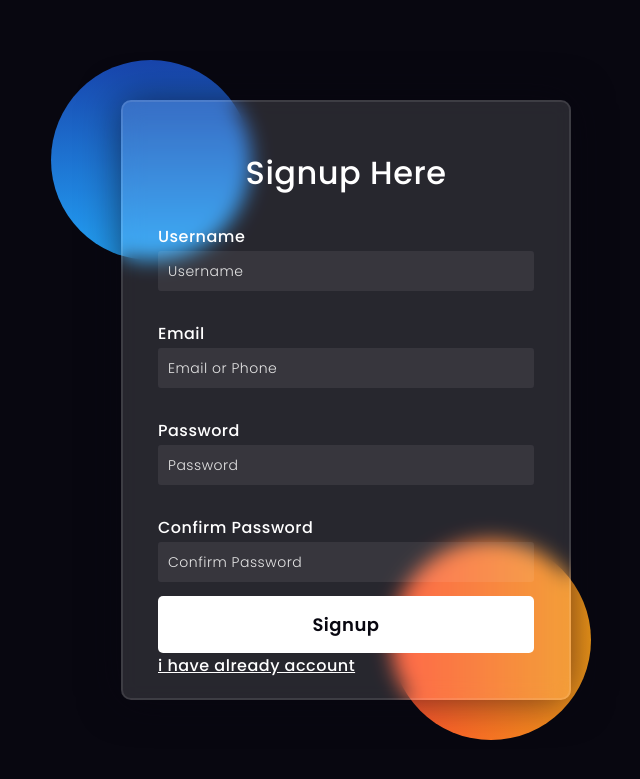
After one commit to Rudra3012/IT314_Project_20, a Django app: page /signup/ in a window 1280 px wide. The commit adds this page. Shown: the top 779 px of the page, without its empty margins (294-934 px from the left). Run offline with Django 4.2, Linux system fonts and the light colour scheme.

Commit message:
Improved signup page. Implemented login and signup backend.

```diff
--- a/code/IT314_Project_20/crosswordApp/urls.py
+++ b/code/IT314_Project_20/crosswordApp/urls.py
@@ -19,7 +19,8 @@ from django.urls import path, include
 from crosswordApp import views
 
 urlpatterns = [
-    path("login/", views.login, name="login"),
+    path("login/", views.LoginPage, name="login"),
+    path("signup/",views.SignupPage, name='signup'),
     path("create_crossword/", views.create_crossword, name="create_crossword"),
     path("unicorn/", include("django_unicorn.urls")),
     path("crossword_list_view/", views.crossword_list_view, name="crossword_list_view"),
--- a/code/IT314_Project_20/crosswordApp/views.py
+++ b/code/IT314_Project_20/crosswordApp/views.py
@@ -1,41 +1,51 @@
 from django.shortcuts import render
 from pymongo import MongoClient
 from django.http import HttpResponse
-from django.shortcuts import render
+from django.shortcuts import render, redirect
 from django.template import loader
 from .Classes import User
+
 
 client = MongoClient('mongodb+srv://Group20:g7uxB5fMdWcstCt4@cluster0.zjgczqo.mongodb.net/?retryWrites=true&w=majority')
 db=client['CrossWordManagement']
 
-def login(request):
+def SignupPage(request):
     collections = db['crosswordApp_user']
-    validate = "success"
-    template = loader.get_template('login.html')
-    if request.method == "POST":
-        username = request.POST.get("username")
-        password = request.POST.get("password")
-        # new_user = User.User(username, password, email)
-        # collections.insert_one(new_user.__dict__)
-        # print(new_user)
+    if request.method == 'POST':
+        uname = request.POST.get('username')
+        email = request.POST.get('email')
+        pass1 = request.POST.get('password1')
+        pass2 = request.POST.get('password2')
+
+        if pass1 != pass2:
+            return HttpResponse("Your password and confrom password are not Same!!")
+        else:
+
+            new_user = User.User(uname, email, pass1)
+            collections.insert_one(new_user.__dict__,)
+
+            return redirect('login')
+
+    return render(request, 'signup.html')
+
+def LoginPage(request):
+    collections = db['crosswordApp_user']
+    if request.method == 'POST':
+        username = request.POST.get('username')
+        pass1 = request.POST.get('pass')
+        # user = authenticate(request, username=username, password=pass1)
         reply=collections.find_one({"username": username})
-        print(f'Record found for {username}', reply)
-        if reply is None:
-            print("User not found")
-            return render(request, "login.html")
-        else:
-            print("User found")
-            if reply["password"] == password:
-                return render(request, "create_crossword_manual.html")
+        if reply is not None:
+            if reply["password"]==pass1:
+                return redirect('home')
             else:
-                validate="fail"
-                print("Password incorrect")
+                template = loader.get_template("login.html")
+                context ={
+                    "fail": True,
+                }
+                return HttpResponse(template.render(context,request))
 
-    print(request.POST.get("username"))
-    context ={
-        "Reply": validate,
-    }
-    return HttpResponse(template.render(context, request))
+    return render(request, 'login.html')
 
 
 def create_crossword(request):
--- /dev/null
+++ b/code/IT314_Project_20/templates/signup.html
@@ -0,0 +1,162 @@
+<!DOCTYPE html>
+<html lang="en">
+<head>
+    <title>Signup Page</title>
+
+    <link rel="preconnect" href="https://fonts.gstatic.com">
+    <link rel="stylesheet" href="https://cdnjs.cloudflare.com/ajax/libs/font-awesome/5.15.4/css/all.min.css">
+    <link href="https://fonts.googleapis.com/css2?family=Poppins:wght@300;500;600&display=swap" rel="stylesheet">
+    <!--Stylesheet-->
+    <style media="screen">
+      *,
+*:before,
+*:after{
+    padding: 0;
+    margin: 0;
+    box-sizing: border-box;
+}
+body{
+    background-color: #080710;
+}
+.background{
+    width: 430px;
+    height: 520px;
+    position: absolute;
+    transform: translate(-50%,-50%);
+    left: 50%;
+    top: 50%;
+}
+.background .shape{
+    height: 200px;
+    width: 200px;
+    position: absolute;
+    border-radius: 50%;
+}
+.shape:first-child{
+    background: linear-gradient(
+        #1845ad,
+        #23a2f6
+    );
+    left: -80px;
+    top: -80px;
+}
+.shape:last-child{
+    background: linear-gradient(
+        to right,
+        #ff512f,
+        #f09819
+    );
+    right: -30px;
+    bottom: -80px;
+}
+form{
+    height: 600px;
+    width: 450px;
+    background-color: rgba(255,255,255,0.13);
+    position: absolute;
+    transform: translate(-50%,-50%);
+    top: 50%;
+    left: 50%;
+    border-radius: 10px;
+    backdrop-filter: blur(10px);
+    border: 2px solid rgba(255,255,255,0.1);
+    box-shadow: 0 0 40px rgba(8,7,16,0.6);
+    padding: 50px 35px;
+}
+form *{
+    font-family: 'Poppins',sans-serif;
+    color: #ffffff;
+    letter-spacing: 0.5px;
+    outline: none;
+    border: none;
+}
+form h3{
+    font-size: 32px;
+    font-weight: 500;
+    line-height: 42px;
+    text-align: center;
+}
+
+label{
+    display: block;
+    margin-top: 30px;
+    font-size: 16px;
+    font-weight: 500;
+}
+input{
+    display: block;
+    height: 40px;
+    width: 100%;
+    background-color: rgba(255,255,255,0.07);
+    border-radius: 3px;
+    padding: 0 10px;
+    margin-top: 2px;
+    font-size: 14px;
+    font-weight: 300;
+}
+::placeholder{
+    color: #e5e5e5;
+}
+button{
+    margin-top: 14px;
+    width: 100%;
+    background-color: #ffffff;
+    color: #080710;
+    padding: 15px 0;
+    font-size: 18px;
+    font-weight: 600;
+    border-radius: 5px;
+    cursor: pointer;
+}
+.social{
+  margin-top: 30px;
+  display: flex;
+}
+.social div{
+  background: red;
+  width: 150px;
+  border-radius: 3px;
+  padding: 5px 10px 10px 5px;
+  background-color: rgba(255,255,255,0.27);
+  color: #eaf0fb;
+  text-align: center;
+}
+.social div:hover{
+  background-color: rgba(255,255,255,0.47);
+}
+.social .fb{
+  margin-left: 25px;
+}
+.social i{
+  margin-right: 4px;
+}
+
+    </style>
+</head>
+<body>
+    <div class="background">
+        <div class="shape"></div>
+        <div class="shape"></div>
+    </div>
+    <form action="" method="post">
+        {% csrf_token %}
+        <h3>Signup Here</h3>
+
+        <label for="username">Username</label>
+        <input type="text" placeholder="Username" name="username" id="username">
+
+        <label for="email">Email</label>
+        <input type="email" placeholder="Email or Phone" name="email" id="email">
+
+        <label for="password1">Password</label>
+        <input type="password" placeholder="Password" id="password1" name="password1">
+
+
+        <label for="password2">Confirm Password</label>
+        <input type="password" placeholder="Confirm Password" id="password2" name="password2">
+        <button type="submit">Signup</button>
+
+        <a href="{% url 'login' %}" >i have already account</a>
+    </form>
+</body>
+</html>
```
Also changed, not shown: code/IT314_Project_20/crosswordApp/Classes/User.py (+19 -12 lines), code/IT314_Project_20/templates/login.html (+155 -28 lines).
